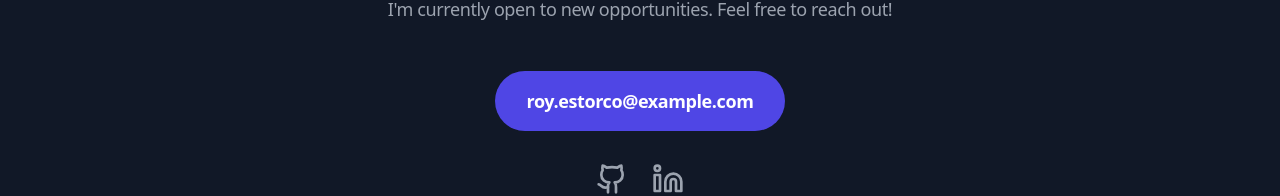
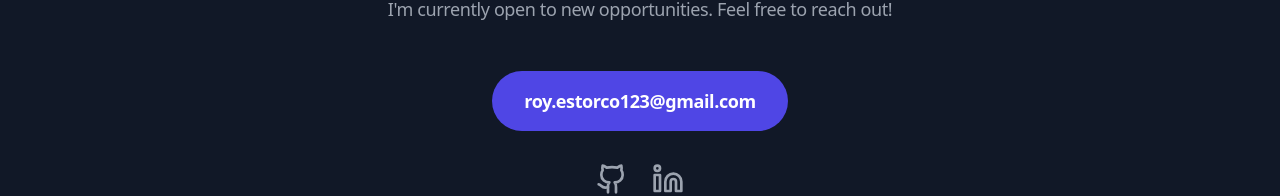
Before and after one commit to paybackmaboi/portfolio, a React (Create React App) app: page / in a window 1280 px wide. Shown: the part 2905-3101 px from the top of the page. Built offline with nearby package versions, Linux system fonts and the light colour scheme.

Commit message:
Initial commit

```diff
--- a/src/App.js
+++ b/src/App.js
@@ -70,7 +70,7 @@ const App = () => {
       },
     ],
     contact: {
-      email: "roy.estorco@example.com",
+      email: "roy.estorco123@gmail.com",
       linkedin: "https://linkedin.com/in/royestorco",
       github: "https://github.com/royestorco",
     }
```
